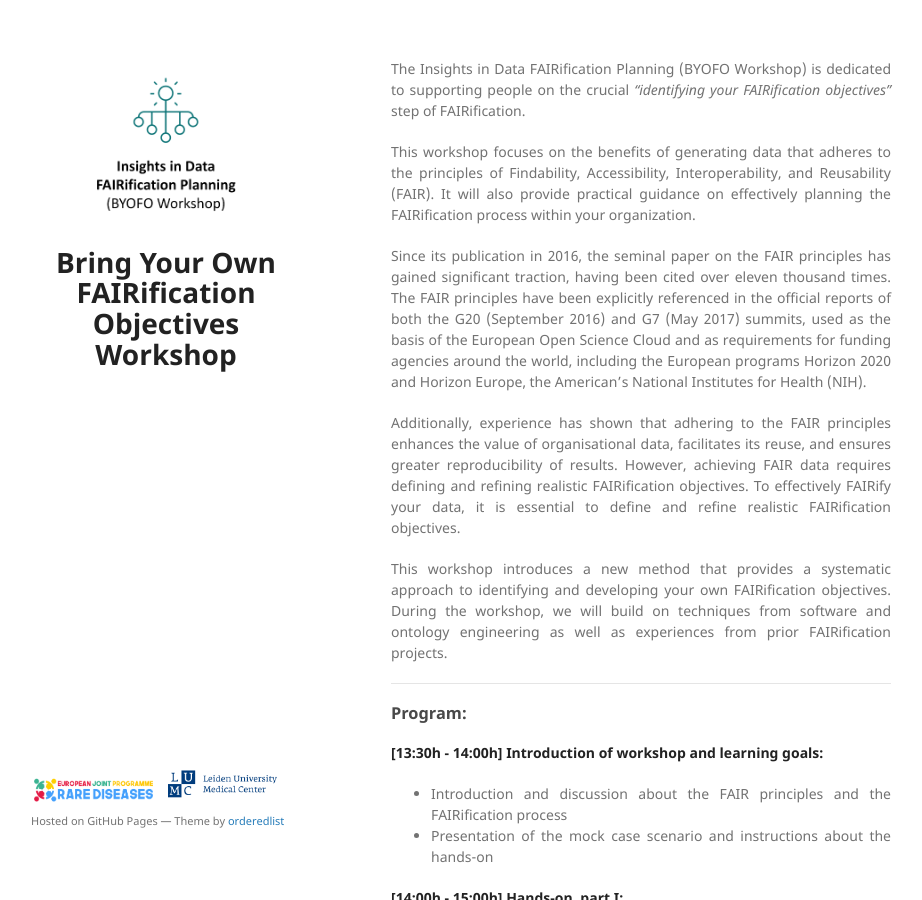
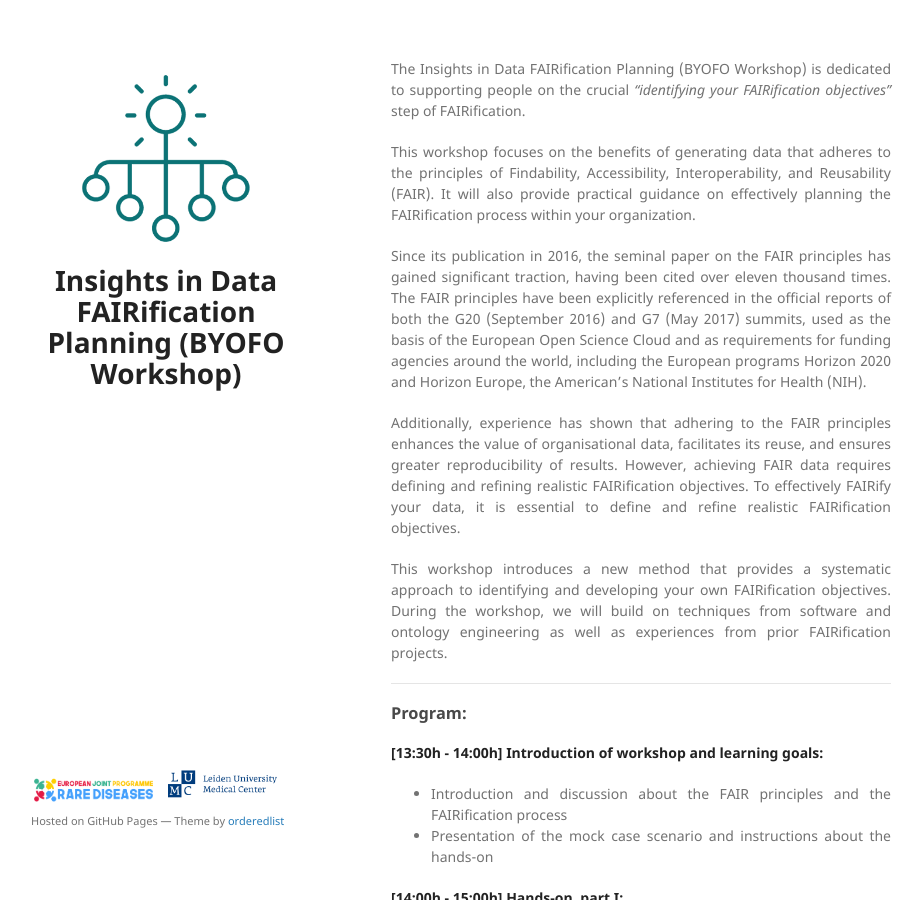
Before and after one commit to FAIRification-Planning/FAIRification-Planning.github.io, a Jekyll site: the page built from index.md, in a window 1280 px wide and 900 px high. Shown: the whole window, without its empty margins (179-1101 px from the left). Built offline with Jekyll 4.4.1, drawn with Linux system fonts in a browser that asks for light colours; the repository's description, which GitHub fills in, is left out.

Commit message:
Updating description and logo

```diff
--- a/_config.yml
+++ b/_config.yml
@@ -31,7 +31,7 @@
 
 # Build settings
 #theme: minimal
-title: Bring Your Own FAIRification Objectives Workshop
+title: Insights in Data FAIRification Planning (BYOFO Workshop)
 logo: /assets/img/logo.png
 #description: Bring Your Own FAIRification Objectives Workshop
 show_downloads: false
```
Also changed, not shown: assets/img/logo.png.
